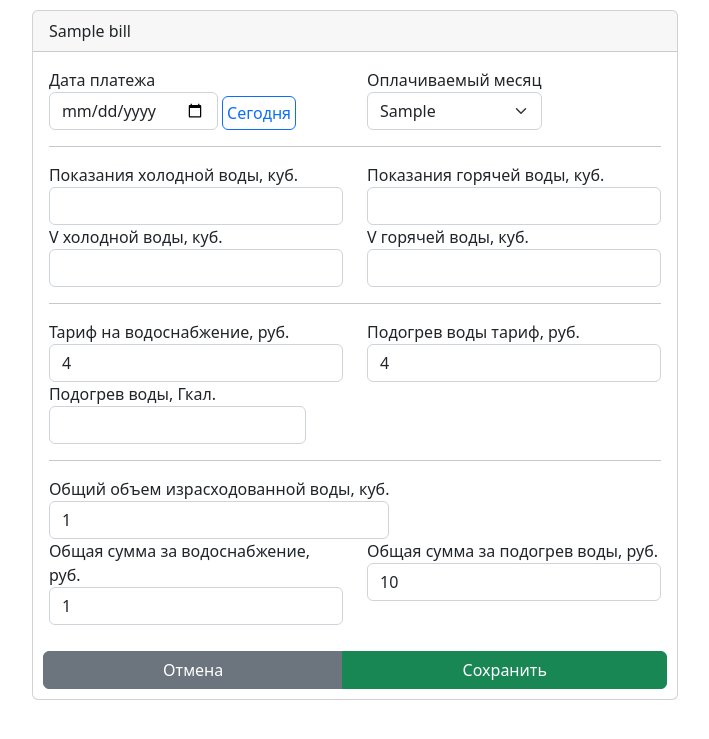
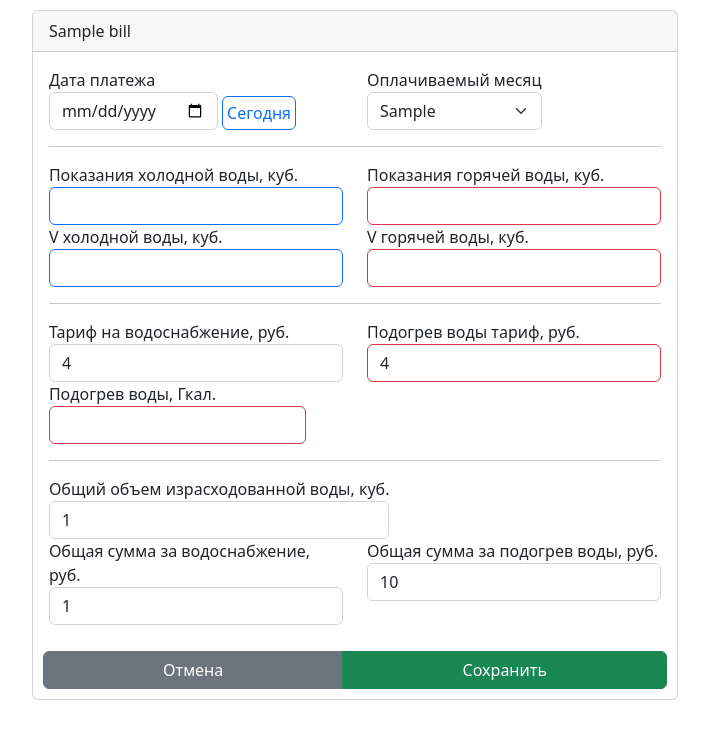
Before and after one commit to alexandrPushylo/hub, a Django app: template templates/bills/edit_water_supply.html in a window 1280 px wide. Shown: the top 739 px of the page, without its empty margins (285-994 px from the left). Run offline with Django 5.2, Linux system fonts and the light colour scheme; the template is opened without the code that fills it: most values are stand-ins (such as "Sample title", 1, 10 or a date in 2020); some libraries are stand-ins or nearby versions.

Commit message:
Update edit_water_supply.html

```diff
--- a/templates/bills/edit_water_supply.html
+++ b/templates/bills/edit_water_supply.html
@@ -37,13 +37,13 @@
 
             <div class="row">
                 <label class="col">Показания холодной воды, куб.
-                    <input id="cold_water_indications" class="form-control"
+                    <input id="cold_water_indications" class="form-control border-primary"
                            onchange="calculateColdWaterV(this)"
                            type="number" required min="0" step="1"
                            value="{{ bill.cold_water_indications }}">
                 </label>
                 <label class="col">Показания горячей воды, куб.
-                    <input id="hot_water_indications" class="form-control"
+                    <input id="hot_water_indications" class="form-control border-danger"
                            onchange="calculateHotWaterV(this)"
                            type="number" required min="0" step="1"
                            value="{{ bill.hot_water_indications }}">
@@ -52,13 +52,13 @@
 
             <div class="row">
                 <label class="col">V холодной воды, куб.
-                    <input id="cold_water_volume" class="form-control" required
+                    <input id="cold_water_volume" class="form-control border-primary" required
                            onchange="calculateColdWaterV(this)"
                            type="number" min="0" step="1"
                            value="{{ bill.cold_water_volume }}">
                 </label>
                 <label class="col">V горячей воды, куб.
-                    <input id="hot_water_volume" class="form-control" required
+                    <input id="hot_water_volume" class="form-control border-danger" required
                            onchange="calculateHotWaterV(this)"
                            type="number" min="0" step="1"
                            value="{{ bill.hot_water_volume }}">
@@ -74,13 +74,17 @@
                 </label>
 
                 <label class="col">Подогрев воды тариф, руб.
-                    <input id="water_heating_rate" class="form-control" required type="number" min="0" step="0.0001"
+                    <input id="water_heating_rate" class="form-control border-danger"
+                           required type="number" min="0" step="0.0001"
+                           onchange="calculateWaterHeatingAmount()"
                            value="{{ bill.water_heating_rate }}">
                 </label>
             </div>
             <div class="row">
                 <label class="col-auto">Подогрев воды, Гкал.
-                    <input id="water_heating_volume" class="form-control" required type="number" min="0" step="0.0001"
+                    <input id="water_heating_volume" class="form-control border-danger"
+                           required type="number" min="0" step="0.0001"
+                           onchange="calculateWaterHeatingAmount()"
                            value="{{ bill.water_heating_volume }}">
                 </label>
             </div>
```
